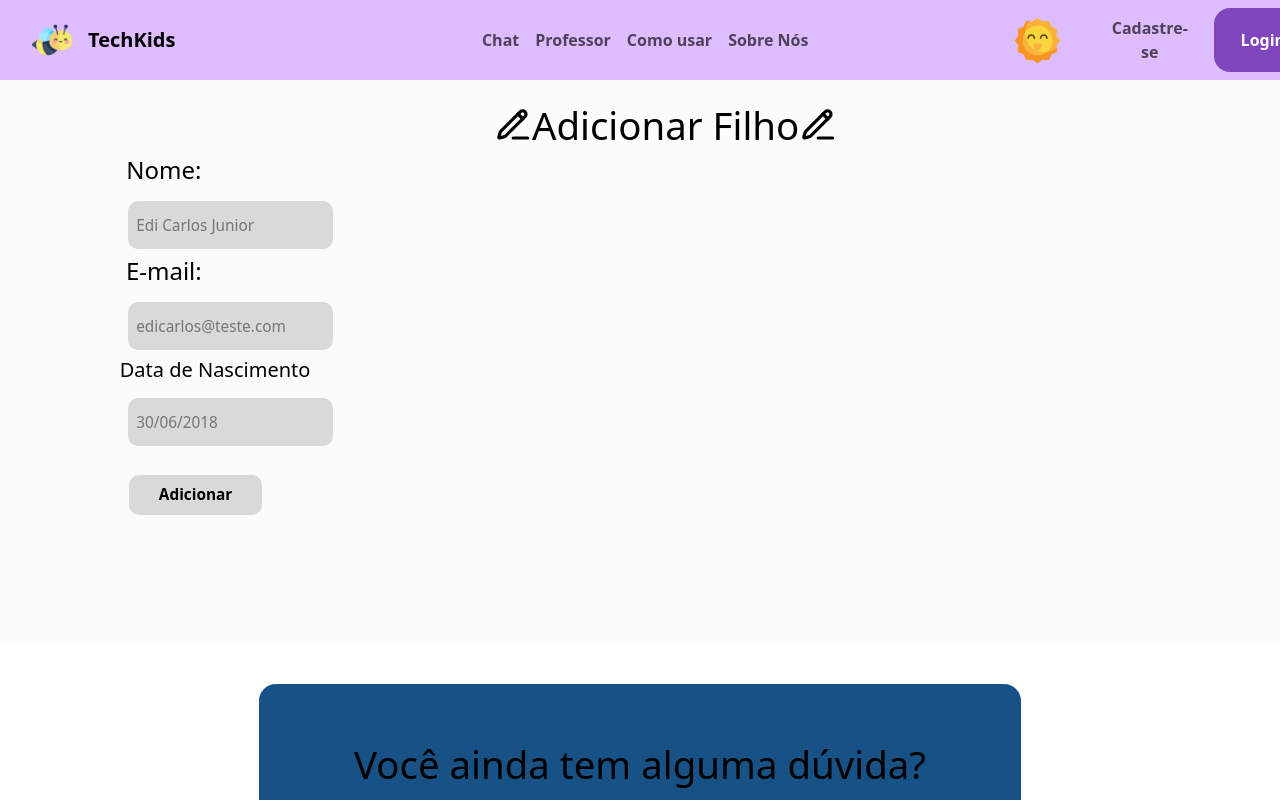
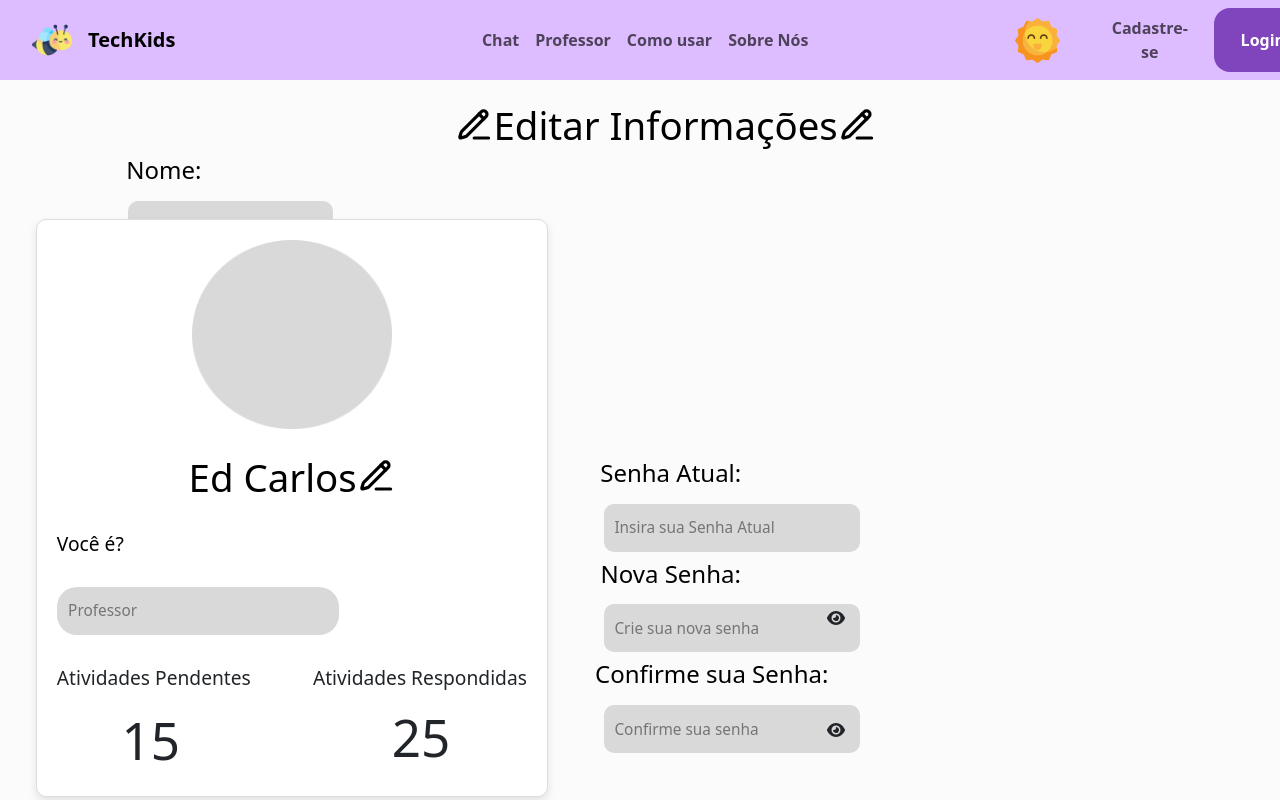
Before and after one commit to guxtavow/TCC, a React (Create React App) app in the folder TCC/: page /LoginScreen in a window 1280 px wide. Shown: the top 800 px of the page. Built offline with nearby package versions, Linux system fonts and the light colour scheme.

Commit message:
style (Senha)

```diff
--- a/TCC/src/App.js
+++ b/TCC/src/App.js
@@ -21,7 +21,7 @@ function App() {
   return (
       <div className="App">
           <Header />
-          <AddFilho />
+          <EditarProf />
           <Footer />
       </div>
 
--- a/TCC/src/pages/AddFilho/AddFilho.js
+++ b/TCC/src/pages/AddFilho/AddFilho.js
@@ -1,9 +1,18 @@
 // Importa o arquivo CSS que contém os estilos da página
 import './AddFilho.css';
+import React, { useState } from "react";
 import { LuPencilLine } from "react-icons/lu";
+import { FontAwesomeIcon } from "@fortawesome/react-fontawesome";
+import { faEye, faEyeSlash } from "@fortawesome/free-solid-svg-icons";
 
 // Cria um componente chamado Vantagens
 export default function AddFilho() {
+
+    const [showPassword, setShowPassword] = useState(false);
+
+    const togglePasswordVisibility = () => {
+        setShowPassword(!showPassword);
+    };
 
   return (
         <div>
@@ -36,6 +45,25 @@ export default function AddFilho() {
                         required
                     />
                     </div>
+                <h4>Senha</h4>
+                <div className="input-box">
+                    <input
+                        type={showPassword ? "text" : "password"}
+                        placeholder="Insira uma Senha"
+                        required
+                    />
+                    <FontAwesomeIcon
+                        icon={showPassword ? faEyeSlash : faEye}
+                        onClick={togglePasswordVisibility}
+                        style={{
+                            position: "absolute",
+                            right: "74vw",
+                            top: "76.4%",
+                            transform: "translateY(-50%)",
+                            cursor: "pointer",
+                        }}
+                    />
+                </div>
                 {/* Botão de envio */}
                 <button className='add' type="submit"><b>Adicionar</b></button>
                 <br />
--- a/TCC/src/pages/EditarProf/EditarProf.css
+++ b/TCC/src/pages/EditarProf/EditarProf.css
@@ -14,7 +14,7 @@ form {
     border-radius: 10px;
     box-shadow: 0 4px 8px rgba(0, 0, 0, 0.1);
     width: 40vw;
-    margin-top: -30%;
+    margin-top: -53%;
     margin-left: -9%;
     padding: 20px;
   }
@@ -51,8 +51,27 @@ form {
     color: black;
   }
 
+  h4 {
+    margin-left: 0.5%;
+  }
+
   h5 {
     margin-right: 50%;
+  }
+
+  .Senha {
+    margin-left: 6%;
+    color: black;
+  }
+
+  .Senha1 {
+    margin-left: 6%;
+    color: black;
+  }
+
+  .Senha2 {
+    margin-left: 14%;
+    color: black;
   }
 
   .input-box1 {
@@ -112,7 +131,7 @@ form {
     border: none;
     border-radius: 10px;
     margin-left: 46.5%;
-    margin-top: -22%;
+    margin-top: 2%;
     margin-block-end: 40%;
   }
 
@@ -125,3 +144,22 @@ form {
     box-sizing: border-box;
     margin-left: 46.5%;
   }
+
+  .input-box2 {
+    width: 25%;
+    height: 6vh;
+    background-color: #D9D9D9;
+    border-radius: 10px;
+    margin: 1vh 0;
+    box-sizing: border-box;
+    margin-left: 46.5%;
+  }
+  .input-box2 input {
+    width: 100%;
+    height: 100%;
+    background: transparent;
+    border: none;
+    outline: none;
+    padding: 1.5vh 4%;
+    font-size: 1.2vw;
+  }
--- a/TCC/src/pages/EditarProf/EditarProf.js
+++ b/TCC/src/pages/EditarProf/EditarProf.js
@@ -1,10 +1,19 @@
 // Importa o arquivo CSS que contém os estilos da página
 import './EditarProf.css';
+import React, { useState } from "react";
 import Circulo from './elements/Circulo.png';
 import { LuPencilLine } from "react-icons/lu";
+import { FontAwesomeIcon } from "@fortawesome/react-fontawesome";
+import { faEye, faEyeSlash } from "@fortawesome/free-solid-svg-icons";
 
 // Cria um componente chamado Vantagens
 export default function EditarProf() {
+
+    const [showPassword, setShowPassword] = useState(false);
+
+    const togglePasswordVisibility = () => {
+        setShowPassword(!showPassword);
+    };
 
   return (
         <div>
@@ -37,6 +46,64 @@ export default function EditarProf() {
                         required
                     />
                 </div>
+                <h4 className='Senha'>Senha Atual:</h4>
+                <div className="input-box2">
+                    <input
+                        type={showPassword ? "text" : "password"}
+                        placeholder="Insira sua Senha Atual"
+                        required
+                    />
+                    <FontAwesomeIcon
+                        icon={showPassword ? faEyeSlash : faEye}
+                        onClick={togglePasswordVisibility}
+                        style={{
+                            position: "absolute",
+                            right: "34vw",
+                            top: "77.2%",
+                            transform: "translateY(-50%)",
+                            cursor: "pointer",
+                        }}
+                    />
+                </div>
+                <h4 className='Senha1'>Nova Senha:</h4>
+                <div className="input-box2">
+                    <input
+                        type={showPassword ? "text" : "password"}
+                        placeholder="Crie sua nova senha"
+                        required
+                    />
+                    <FontAwesomeIcon
+                        icon={showPassword ? faEyeSlash : faEye}
+                        onClick={togglePasswordVisibility}
+                        style={{
+                            position: "absolute",
+                            right: "34vw",
+                            top: "91.2%",
+                            transform: "translateY(-50%)",
+                            cursor: "pointer",
+                        }}
+                    />
+                </div>
+
+                <h4 className='Senha2'>Confirme sua Senha:</h4>
+                <div className="input-box2">
+                    <input
+                        type={showPassword ? "text" : "password"}
+                        placeholder="Confirme sua senha"
+                        required
+                    />
+                    <FontAwesomeIcon
+                        icon={showPassword ? faEyeSlash : faEye}
+                        onClick={togglePasswordVisibility}
+                        style={{
+                            position: "absolute",
+                            right: "34vw",
+                            top: "105%",
+                            transform: "translateY(-50%)",
+                            cursor: "pointer",
+                        }}
+                    />
+                </div>
                 <div className='card'>
                 <img src={Circulo} alt='forma' id='Circulo' style={{ width: '200px'}} />
                 <h2>Ed Carlos <LuPencilLine /></h2>
--- a/TCC/src/pages/EditarResp/EditarResp.css
+++ b/TCC/src/pages/EditarResp/EditarResp.css
@@ -14,7 +14,7 @@ form {
   border-radius: 10px;
   box-shadow: 0 4px 8px rgba(0, 0, 0, 0.1);
   width: 40vw;
-  margin-top: -30%;
+  margin-top: -53%;
   margin-left: -9%;
   padding: 20px;
 }
@@ -51,8 +51,27 @@ h3 {
   color: black;
 }
 
+h4 {
+  margin-left: 0.5%;
+}
+
 h5 {
   margin-right: 50%;
+}
+
+.Senha {
+  margin-left: 6%;
+  color: black;
+}
+
+.Senha1 {
+  margin-left: 6%;
+  color: black;
+}
+
+.Senha2 {
+  margin-left: 14%;
+  color: black;
 }
 
 .input-box1 {
@@ -117,7 +136,7 @@ h5 {
   border: none;
   border-radius: 10px;
   margin-left: 46.5%;
-  margin-top: -22%;
+  margin-top: 2%;
   margin-block-end: 40%;
 }
 
@@ -130,3 +149,22 @@ h5 {
   box-sizing: border-box;
   margin-left: 46.5%;
 }
+
+.input-box2 {
+  width: 25%;
+  height: 6vh;
+  background-color: #D9D9D9;
+  border-radius: 10px;
+  margin: 1vh 0;
+  box-sizing: border-box;
+  margin-left: 46.5%;
+}
+.input-box2 input {
+  width: 100%;
+  height: 100%;
+  background: transparent;
+  border: none;
+  outline: none;
+  padding: 1.5vh 4%;
+  font-size: 1.2vw;
+}
--- a/TCC/src/pages/EditarResp/EditarResp.js
+++ b/TCC/src/pages/EditarResp/EditarResp.js
@@ -1,10 +1,19 @@
 // Importa o arquivo CSS que contém os estilos da página
 import './EditarResp.css';
+import React, { useState } from "react";
 import Circulo from './elements/Circulo.png';
 import { LuPencilLine } from "react-icons/lu";
+import { FontAwesomeIcon } from "@fortawesome/react-fontawesome";
+import { faEye, faEyeSlash } from "@fortawesome/free-solid-svg-icons";
 
 // Cria um componente chamado Vantagens
 export default function EditarResp() {
+
+    const [showPassword, setShowPassword] = useState(false);
+
+    const togglePasswordVisibility = () => {
+        setShowPassword(!showPassword);
+    };
 
   return (
         <div>
@@ -37,6 +46,64 @@ export default function EditarResp() {
                         required
                     />
                 </div>
+                <h4 className='Senha'>Senha Atual:</h4>
+                <div className="input-box2">
+                    <input
+                        type={showPassword ? "text" : "password"}
+                        placeholder="Insira sua Senha Atual"
+                        required
+                    />
+                    <FontAwesomeIcon
+                        icon={showPassword ? faEyeSlash : faEye}
+                        onClick={togglePasswordVisibility}
+                        style={{
+                            position: "absolute",
+                            right: "34vw",
+                            top: "77.2%",
+                            transform: "translateY(-50%)",
+                            cursor: "pointer",
+                        }}
+                    />
+                </div>
+                <h4 className='Senha1'>Nova Senha:</h4>
+                <div className="input-box2">
+                    <input
+                        type={showPassword ? "text" : "password"}
+                        placeholder="Crie sua nova senha"
+                        required
+                    />
+                    <FontAwesomeIcon
+                        icon={showPassword ? faEyeSlash : faEye}
+                        onClick={togglePasswordVisibility}
+                        style={{
+                            position: "absolute",
+                            right: "34vw",
+                            top: "91.2%",
+                            transform: "translateY(-50%)",
+                            cursor: "pointer",
+                        }}
+                    />
+                </div>
+
+                <h4 className='Senha2'>Confirme sua Senha:</h4>
+                <div className="input-box2">
+                    <input
+                        type={showPassword ? "text" : "password"}
+                        placeholder="Confirme sua senha"
+                        required
+                    />
+                    <FontAwesomeIcon
+                        icon={showPassword ? faEyeSlash : faEye}
+                        onClick={togglePasswordVisibility}
+                        style={{
+                            position: "absolute",
+                            right: "34vw",
+                            top: "105%",
+                            transform: "translateY(-50%)",
+                            cursor: "pointer",
+                        }}
+                    />
+                </div>
                 <div className='card'>
                 <img src={Circulo} alt='forma' id='Circulo' style={{ width: '200px'}} />
                 <h2>Ed Carlos <LuPencilLine /></h2>
```
